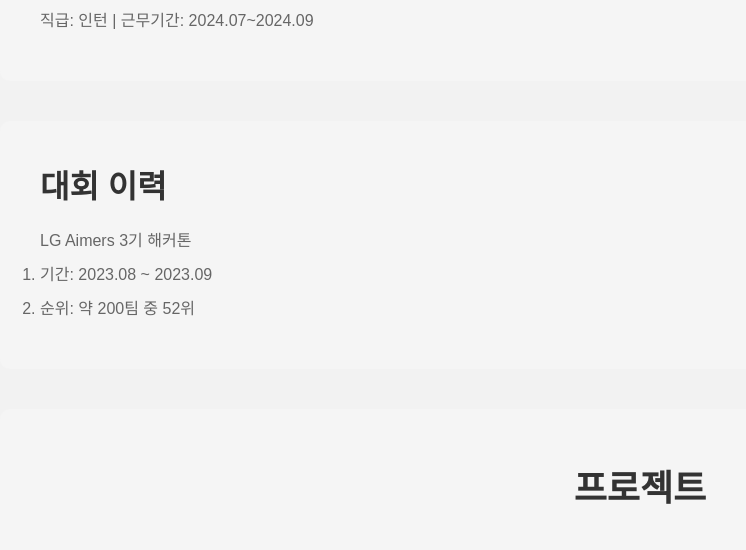
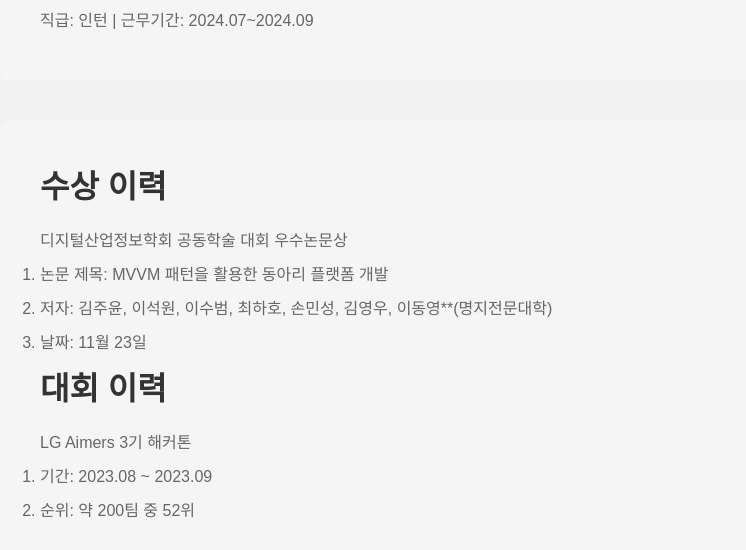
Before and after one commit to tnqjae/steffenlee, a plain HTML site: page index.html in a window 1280 px wide. Shown: the part 738-1288 px from the top of the page, without its empty margins (0-746 px from the left). Drawn offline with Linux system fonts and the light colour scheme.

Commit message:
Update index.html

```diff
--- a/index.html
+++ b/index.html
@@ -50,6 +50,16 @@
     </section>
 
     <section id="awards">
+      <h2>수상 이력</h2>
+      <ul>
+        <li>디지털산업정보학회 공동학술 대회 우수논문상</li>
+        <ol>
+          <li>논문 제목: MVVM 패턴을 활용한 동아리 플랫폼 개발</li>
+          <li>저자: 김주윤, 이석원, 이수범, 최하호, 손민성, 김영우, 이동영**(명지전문대학)</li>
+          <li>날짜: 11월 23일</li>
+        </ol>
+      </ul>
+
       <h2>대회 이력</h2>
       <ul>
         <li>LG Aimers 3기 해커톤</li>
```
